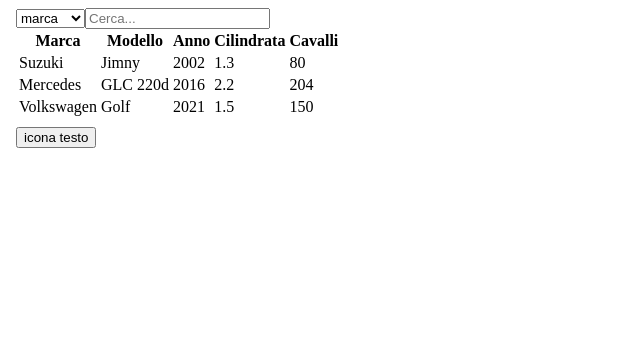
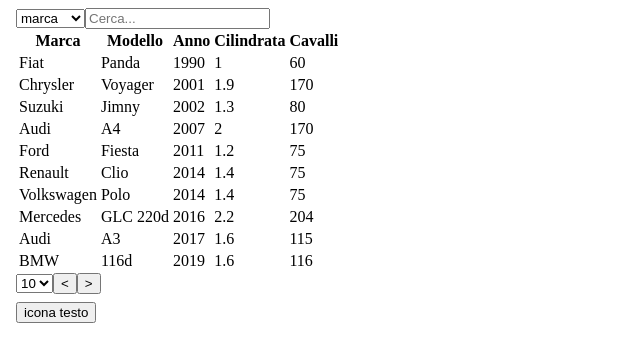
Before and after one commit to marco-spallone/FirstStepAngular, an Angular app: page / in a window 1280 px wide. Shown: the top 362 px of the page, without its empty margins (0-640 px from the left). Built offline with nearby package versions, Linux system fonts and the light colour scheme.

Commit message:
-Paginazione tabella.

```diff
--- a/src/app/app.component.ts
+++ b/src/app/app.component.ts
@@ -1,6 +1,6 @@
 import { Component } from '@angular/core';
 import { MyButtonConfig } from "./my-button/my-button-component";
-import {MyHeaders, MyOrder, MySearch, MyTableConfig} from "./my-table/my-table.component";
+import {MyHeaders, MyOrder, MyPagination, MySearch, MyTableConfig} from "./my-table/my-table.component";
 
 @Component({
   selector: 'app-root',
@@ -34,8 +34,63 @@ export class AppComponent {
     'anno': 2016,
     'cilindrata': 2.2,
     'cavalli': 204
+  }, {
+    'marca': 'Fiat',
+    'modello': 'Panda',
+    'anno': 1990,
+    'cilindrata': 1.0,
+    'cavalli': 60
+  }, {
+    'marca': 'Ford',
+    'modello': 'Fiesta',
+    'anno': 2011,
+    'cilindrata': 1.2,
+    'cavalli': 75
+  }, {
+    'marca': 'Renault',
+    'modello': 'Clio',
+    'anno': 2014,
+    'cilindrata': 1.4,
+    'cavalli': 75
+  }, {
+    'marca': 'Audi',
+    'modello': 'A3',
+    'anno': 2017,
+    'cilindrata': 1.6,
+    'cavalli': 115
+  }, {
+    'marca': 'Chrysler',
+    'modello': 'Voyager',
+    'anno': 2001,
+    'cilindrata': 1.9,
+    'cavalli': 170
+  }, {
+    'marca': 'BMW',
+    'modello': '116d',
+    'anno': 2019,
+    'cilindrata': 1.6,
+    'cavalli': 116
+  }, {
+    'marca': 'Audi',
+    'modello': 'A4',
+    'anno': 2007,
+    'cilindrata': 2.0,
+    'cavalli': 170
+  }, {
+    'marca': 'Volkswagen',
+    'modello': 'Polo',
+    'anno': 2014,
+    'cilindrata': 1.4,
+    'cavalli': 75
+  }, {
+    'marca': 'Mercedes',
+    'modello': 'A 220d',
+    'anno': 2020,
+    'cilindrata': 1.8,
+    'cavalli': 115
   }]
   mySearch= new MySearch(["marca", "modello", "anno"]);
   myOrder = new MyOrder("anno", "asc");
-  myTable = new MyTableConfig(this.headers, this.myOrder, this.mySearch);
+  myPagination = new MyPagination(10, [10,20,50]);
+  myTable = new MyTableConfig(this.headers, this.myOrder, this.mySearch, this.myPagination);
 }
--- a/src/app/app.module.ts
+++ b/src/app/app.module.ts
@@ -4,12 +4,14 @@ import { AppComponent } from './app.component';
 import { MyButtonComponent } from './my-button/my-button-component';
 import { MyTableComponent} from './my-table/my-table.component';
 import {FormsModule} from "@angular/forms";
+import { PaginationPipe } from './pipes/pagination.pipe';
 
 @NgModule({
   declarations: [
     AppComponent,
     MyButtonComponent,
     MyTableComponent,
+    PaginationPipe,
   ],
   imports: [
     BrowserModule,
--- a/src/app/my-table/my-table.component.html
+++ b/src/app/my-table/my-table.component.html
@@ -1,6 +1,6 @@
 <html>
 <head>
-  <title>Customers</title>
+  <title></title>
   <link href="https://cdn.jsdelivr.net/npm/bootstrap@5.3.0-alpha1/dist/css/bootstrap.min.css" rel="stylesheet" integrity="sha384-GLhlTQ8iRABdZLl6O3oVMWSktQOp6b7In1Zl3/Jr59b6EGGoI1aFkw7cmDA6j6gD" crossorigin="anonymous">
   <script src="https://cdn.jsdelivr.net/npm/bootstrap@5.3.0-alpha1/dist/js/bootstrap.bundle.min.js" integrity="sha384-w76AqPfDkMBDXo30jS1Sgez6pr3x5MlQ1ZAGC+nuZB+EYdgRZgiwxhTBTkF7CXvN" crossorigin="anonymous"></script>
   <link rel="stylesheet" href="https://cdn.jsdelivr.net/npm/bootstrap-icons@1.10.3/font/bootstrap-icons.css">
@@ -22,11 +22,16 @@
         <th *ngFor="let header of tableConfig.headers" (click)="sort(header.key)">{{header.label}}</th>
         </thead>
         <tbody>
-        <tr *ngFor="let d of filtered">
+        <tr *ngFor="let d of filtered | pagination:tableConfig.pagination.itemPerPage:page">
           <td *ngFor="let n of tableConfig.headers">{{d[n.key]}}</td>
         </tr>
         </tbody>
       </table>
+      <select class="form-select col-sm-3 col-md-3" [(ngModel)]="tableConfig.pagination.itemPerPage">
+        <option *ngFor="let i of tableConfig.pagination.itemPerPageOptions">{{i}}</option>
+      </select>
+      <button class="mt-3 btn btn-outline-warning" type="button" (click)="prev()"><</button>
+      <button class="mt-3 btn btn-outline-warning" type="button" (click)="next()">></button>
     </div>
   </div>
 </div>
--- a/src/app/my-table/my-table.component.ts
+++ b/src/app/my-table/my-table.component.ts
@@ -9,13 +9,10 @@ import {Component, Input, OnInit, Pipe, PipeTransform} from '@angular/core';
 export class MyTableComponent implements OnInit{
   @Input() tableConfig!: MyTableConfig;
   @Input() data!:any;
-  order: string;
+  order!: string;
   filtered:any[]=[];
+  page:number=1;
 
-
-  constructor() {
-    this.order = "asc";
-  }
 
   ngOnInit() {
     this.order=this.tableConfig.order.orderType;
@@ -54,10 +51,16 @@ export class MyTableComponent implements OnInit{
   }
 
   applyFilter(searchFor:string, searchValue:string){
-    this.filtered = this.data.filter((i:any) => i[searchFor.toLowerCase()].toLowerCase().includes(searchValue.toLowerCase()))
+    this.filtered = this.data.filter((i:any) => i[searchFor.toLowerCase()].toString().toLowerCase().includes(searchValue.toLowerCase()))
   }
   clearFilter(searchFor:string, searchValue:string){
-    this.filtered = this.data.filter((i:any) => i[searchFor.toLowerCase()].toLowerCase().includes(searchValue.toLowerCase()))
+    this.filtered = this.data.filter((i:any) => i[searchFor.toString().toLowerCase()].toString().toLowerCase().includes(searchValue.toLowerCase()))
+  }
+  next(){
+    this.page++;
+  }
+  prev(){
+    this.page--;
   }
 }
 
@@ -65,11 +68,23 @@ export class MyTableConfig{
   headers: MyHeaders[];
   order: MyOrder;
   search:MySearch;
+  pagination: MyPagination;
 
-  constructor(headers: MyHeaders[], order: MyOrder, search: MySearch) {
+  constructor(headers: MyHeaders[], order: MyOrder, search: MySearch, pagination: MyPagination) {
     this.headers = headers;
     this.order = order;
     this.search = search;
+    this.pagination=pagination;
+  }
+}
+
+export class MyPagination{
+  itemPerPage:number;
+  itemPerPageOptions:number[];
+
+  constructor(itemPerPage: number, itemPerPageOptions: number[]) {
+    this.itemPerPage = itemPerPage;
+    this.itemPerPageOptions = itemPerPageOptions;
   }
 }
 
--- /dev/null
+++ b/src/app/pipes/pagination.pipe.ts
@@ -0,0 +1,13 @@
+import { Pipe, PipeTransform } from '@angular/core';
+
+@Pipe({
+  name: 'pagination'
+})
+export class PaginationPipe implements PipeTransform {
+
+  transform(data:any[], itemsForPage:number, page:number): any[] {
+    let first = +itemsForPage * (page - 1);
+    return data.slice(first, first + (+itemsForPage));
+  }
+
+}
```
Also changed, not shown: 1 other file (tests, documents, lock files or other folders).
